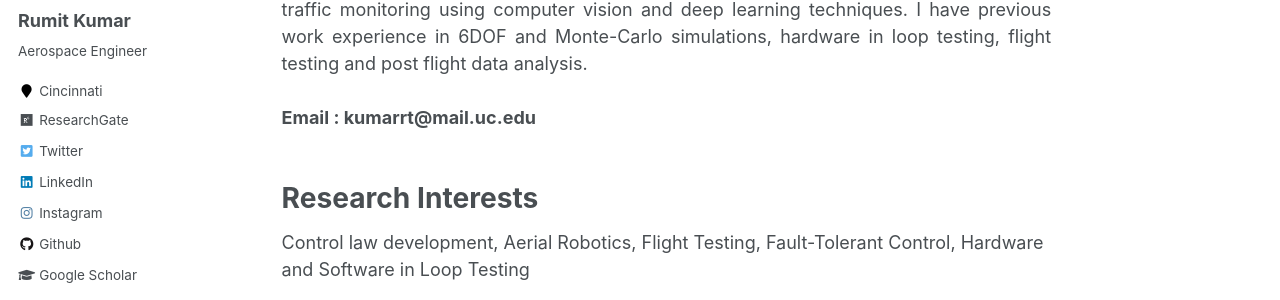
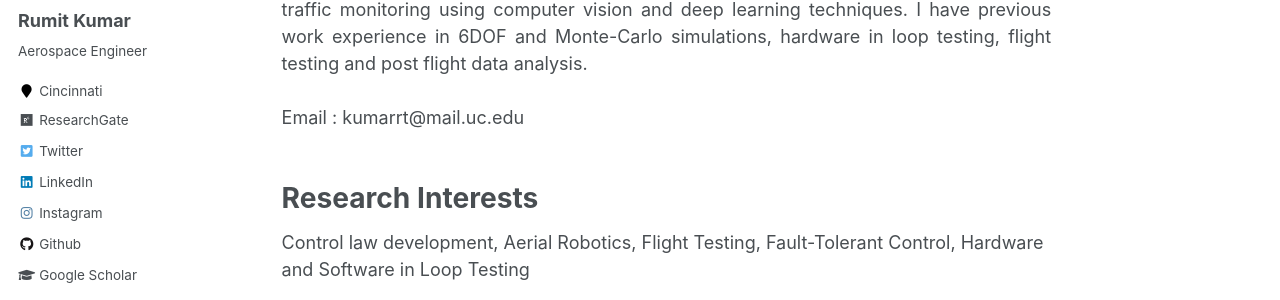
Before and after one commit to kumarrt/kumarrt.github.io, a Jekyll site: the page built from _pages/about.md, in a window 1280 px wide. Shown: the part 326-626 px from the top of the page. Built offline with Jekyll 4.4.1, drawn with Linux system fonts in a browser that asks for light colours.

```diff
--- a/_pages/about.md
+++ b/_pages/about.md
@@ -11,7 +11,7 @@ redirect_from:
 <div style="text-align: justify"> I hold Masters of Science in Aerospace Engineering with Dynamics and Control specialization from the University of Cincinnati, Ohio USA. Currently, I work as a PhD researcher in the Department of Aerospace Engineering and Engineering Mechanics as part of the CDS Lab at UC. My research focus is on the on development of advanced and fault tolerant flight controllers for multi-rotor UAVs. I also work on a project for the Ohio Department of Transportation (ODOT) where multirotor aerial vehicles are utilized for traffic monitoring using computer vision and deep learning techniques. I have previous work experience in 6DOF and Monte-Carlo simulations, hardware in loop testing, flight testing and post flight data analysis.  </div>
 
 <br />
-<strong> Email : kumarrt@mail.uc.edu </strong>
+Email : kumarrt@mail.uc.edu
 <br />
 <br />
 
```
